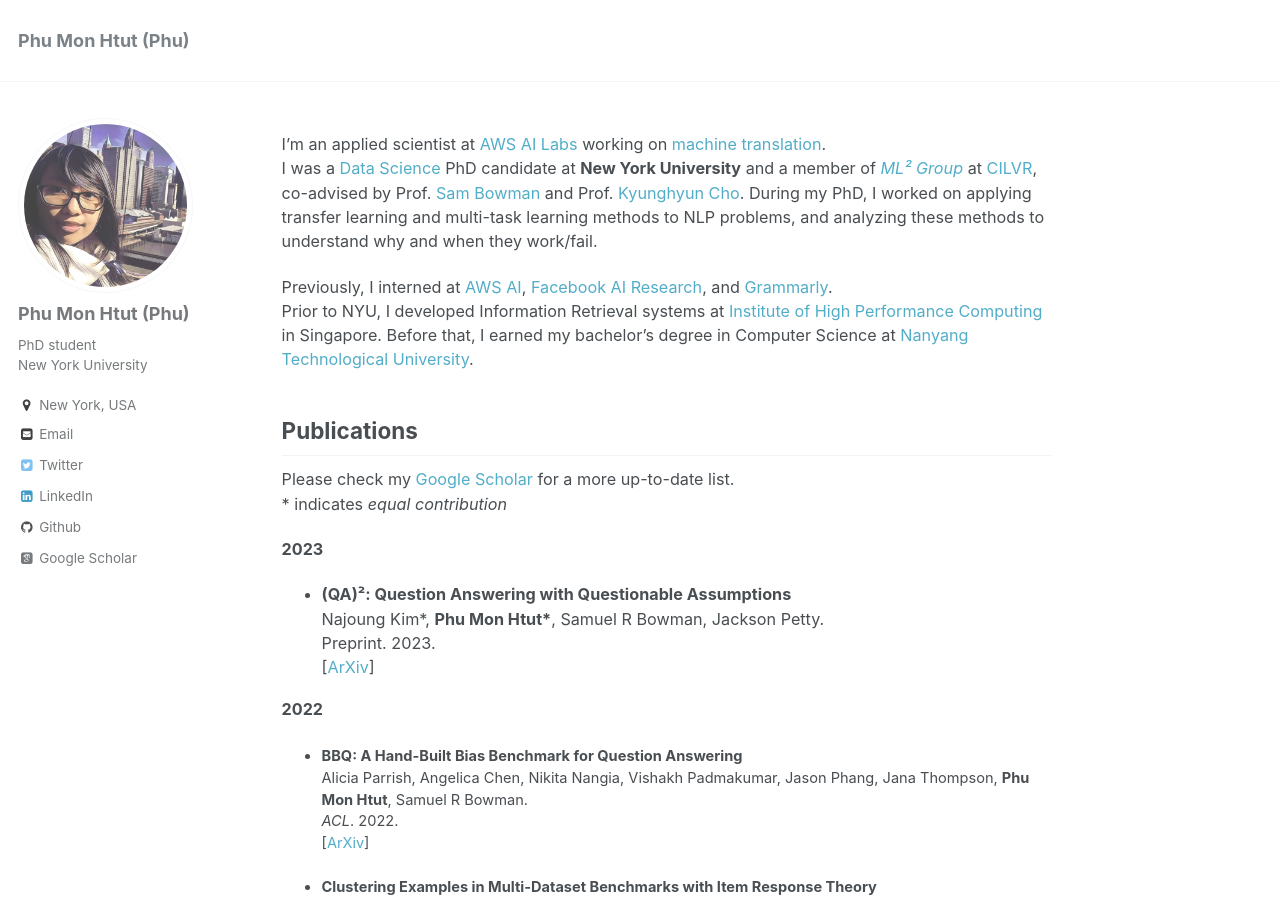
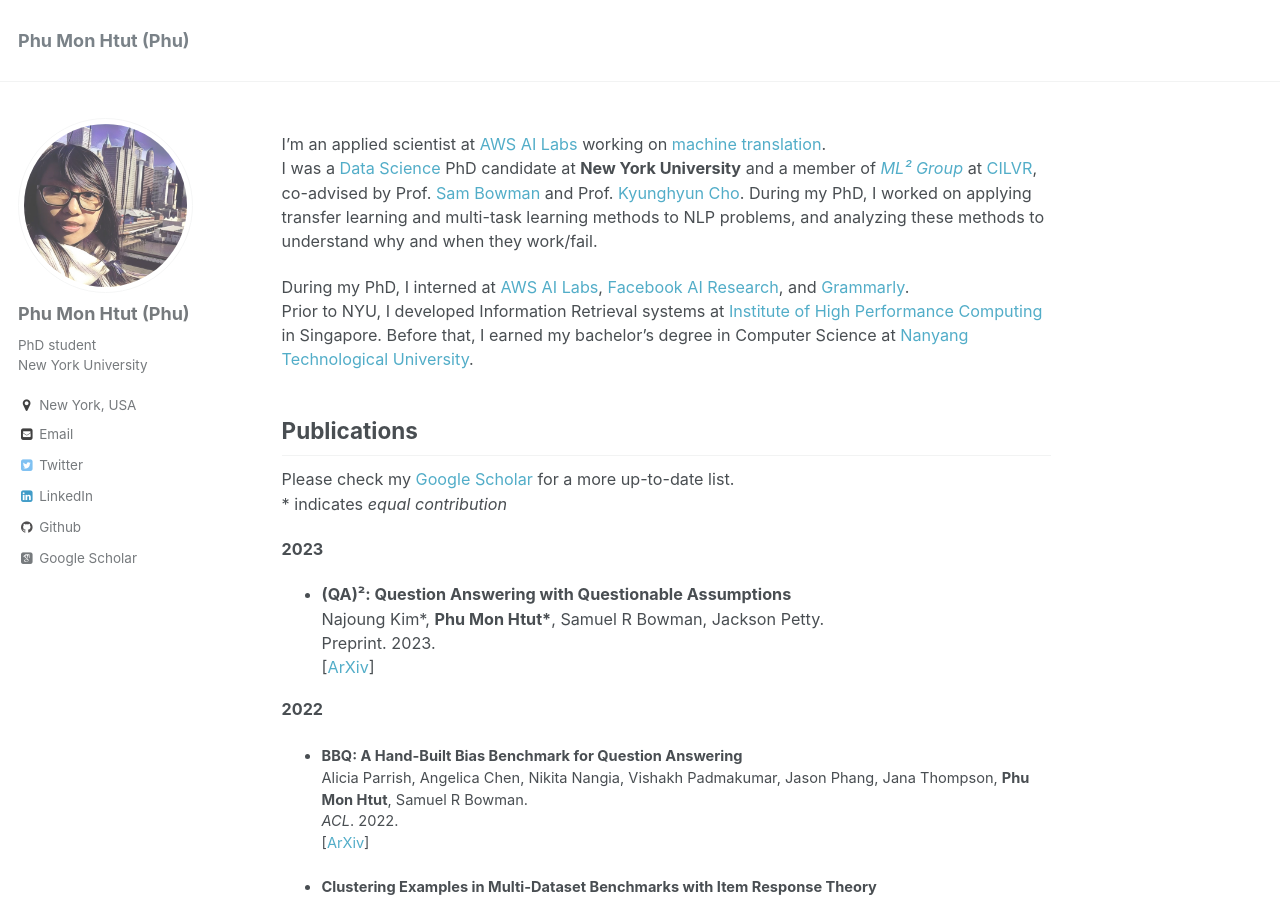
Before and after one commit to phu-pmh/phu-pmh.github.io, a Jekyll site: the page built from _pages/about.md, in a window 1280 px wide and 900 px high. Built offline with Jekyll 4.4.1, drawn with Linux system fonts in a browser that asks for light colours; some web fonts are replaced.

Commit message:
Update about.md

```diff
--- a/_pages/about.md
+++ b/_pages/about.md
@@ -11,7 +11,7 @@
 I'm an applied scientist at [AWS AI Labs](https://www.amazon.science/) working on [machine translation](https://aws.amazon.com/translate/).
 I was a [Data Science](https://cds.nyu.edu/) PhD candidate at **New York University** and a member of *[ML² Group](https://wp.nyu.edu/ml2/)* at [CILVR](https://wp.nyu.edu/cilvr/), co-advised by Prof. [Sam Bowman](https://www.nyu.edu/projects/bowman/) and Prof. [Kyunghyun Cho](http://www.kyunghyuncho.me/). During my PhD, I worked on applying transfer learning and multi-task learning methods to NLP problems, and analyzing these methods to understand why and when they work/fail.
 
-Previously, I interned at [AWS AI](https://www.amazon.science/), [Facebook AI Research](https://ai.facebook.com/), and [Grammarly](https://www.grammarly.com/).
+During my PhD, I interned at [AWS AI Labs](https://www.amazon.science/), [Facebook AI Research](https://ai.facebook.com/), and [Grammarly](https://www.grammarly.com/).
 Prior to NYU, I developed Information Retrieval systems at [Institute of High Performance Computing](https://www.a-star.edu.sg/ihpc) in Singapore. Before that, I earned my bachelor’s degree in Computer Science at [Nanyang Technological University](https://www.ntu.edu.sg/scse).
 
 
```
